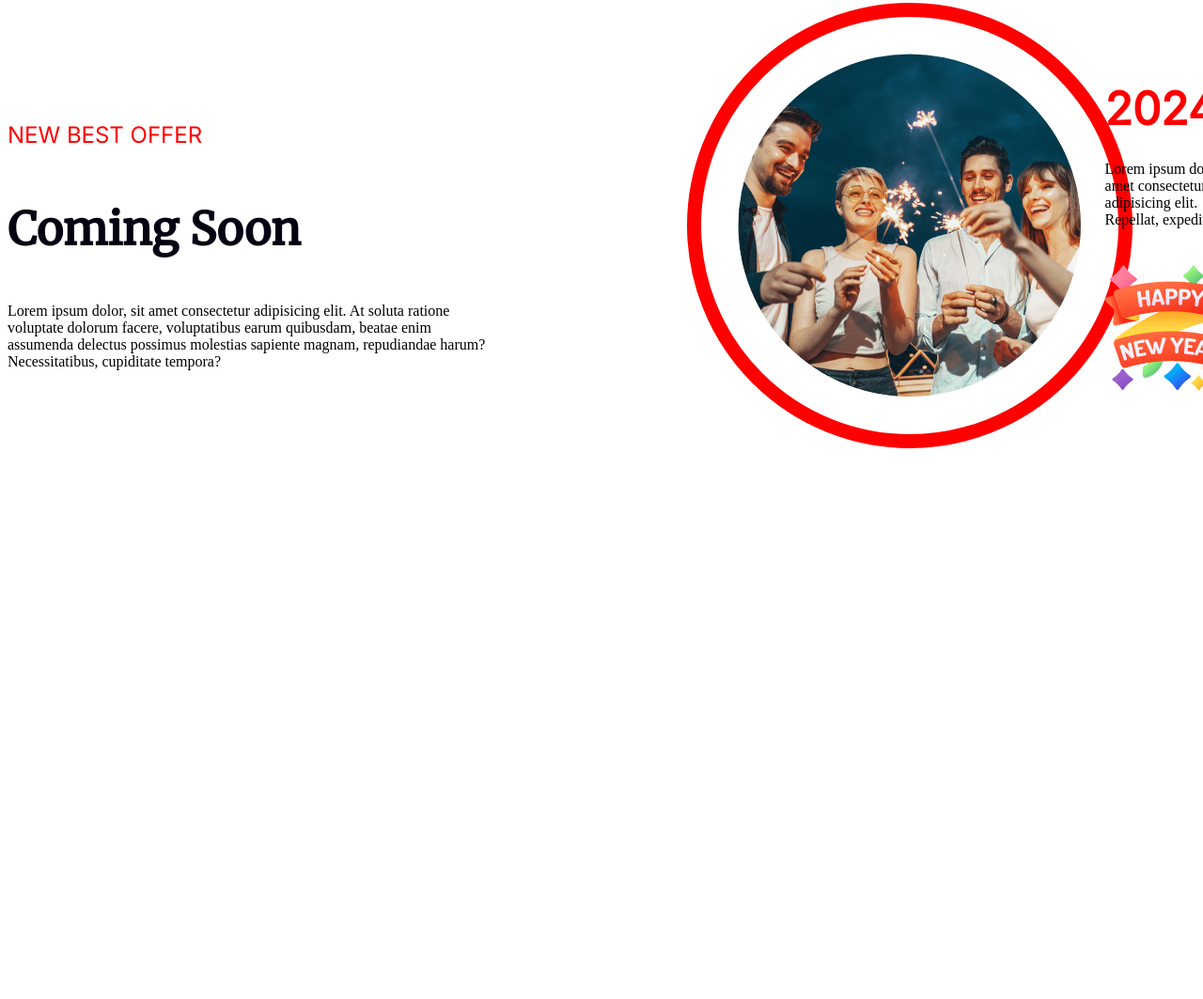
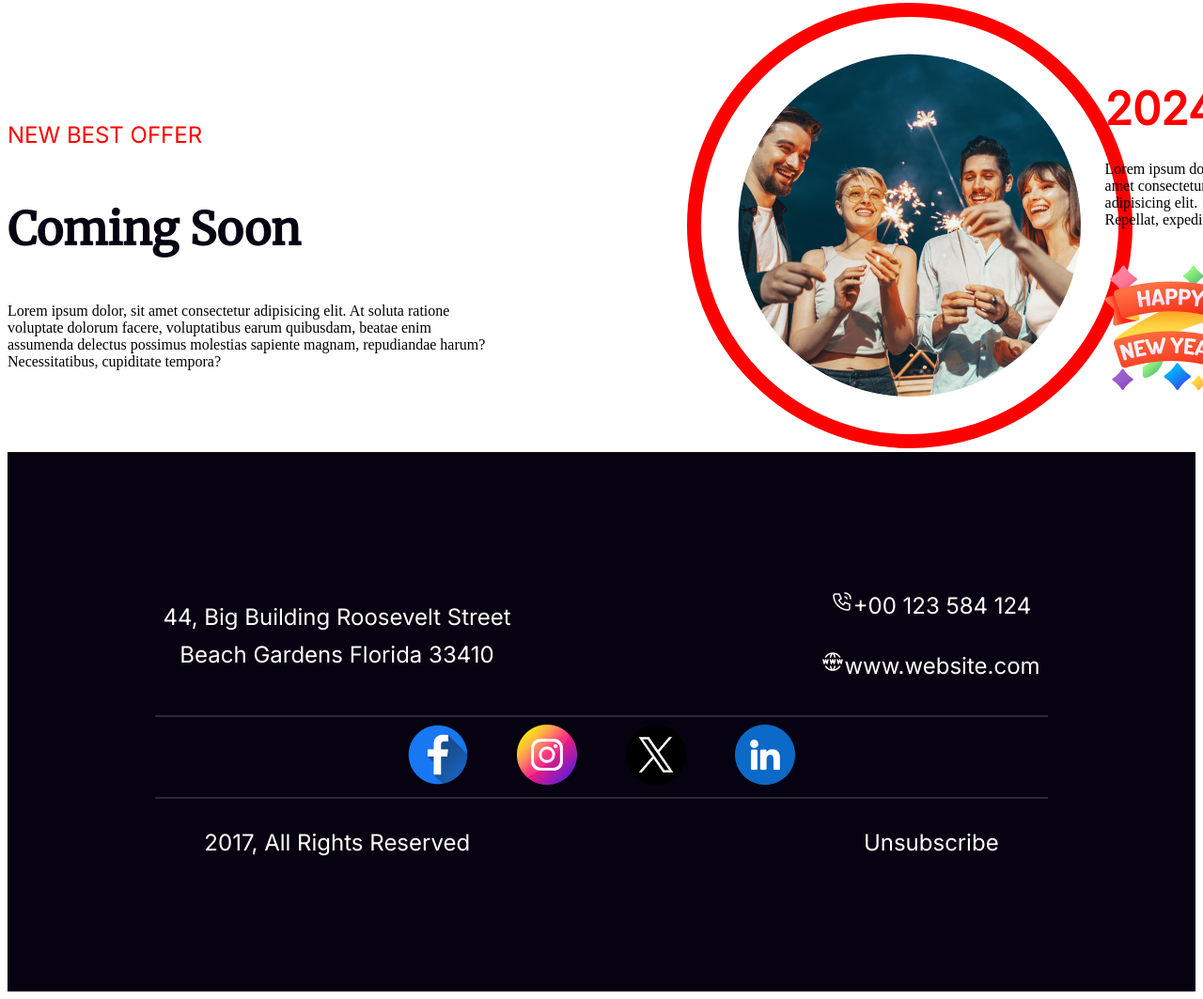
Before and after one commit to sms-Sifat-115/B9-Assignment-1, a plain HTML site: page index.html in a window 1280 px wide. Shown: the part 3084-4147 px from the top of the page at 94% size. Before the commit the page ends 3573 px from the top, so only its background shows below. Drawn offline with Linux system fonts and the light colour scheme.

Commit message:
Nineth Draft: Footer Added

```diff
--- a/index.html
+++ b/index.html
@@ -67,7 +67,28 @@
         </section>
     </article>
     <footer>
-
+        <section id="contacts">
+            <div>
+                <p>44, Big Building Roosevelt Street <br>
+                    Beach Gardens Florida 33410 </p>
+            </div>
+            <div>
+                <p><img src="/resources/Call.png" alt="">+00 123 584 124</p>
+                <p><img src="/resources/Website.png" alt="">www.website.com</p>
+            </div>
+        </section>
+        <hr>
+        <section id="social">
+            <img src="/resources/Facebook.png" alt="">
+            <img src="/resources/Instagram.png" alt="">
+            <img src="/resources/Twitter.png" alt="">
+            <img src="/resources/Linkedin.png" alt="">
+        </section>
+        <hr>
+        <section id="rights">
+            <p>2017, All Rights Reserved</p>
+            <p>Unsubscribe</p>
+        </section>
     </footer>
 </body>
 </html>
--- a/style.css
+++ b/style.css
@@ -241,3 +241,45 @@ header > section > p {
 .offer-time {
     margin-left: 50px;
 }
+footer {
+    width: 100%;
+
+    background-color: #070211;
+    color: #FFF;
+    text-align: center;
+    padding: 120px 0px;
+    margin: 0%;
+}
+#contacts {
+    display: flex;
+    align-items: center;
+    justify-content: space-around;
+    line-height: 24px;
+    color: #FFF;
+    font-family: Inter;
+    font-size: 24px;
+    font-style: normal;
+    font-weight: 500;
+    line-height: 40px;
+}
+#contacts > img {
+    display: inline;
+    margin-right: 10px;
+}
+footer > hr {
+    border: 1px solid rgba(255, 255, 255, 0.15);
+    width: 75%;
+}
+#social > img {
+    margin: 0px 24px;
+}
+#rights {
+    display: flex;
+    justify-content: space-around;
+    color: #FFF;
+    font-family: Inter;
+    font-size: 24px;
+    font-style: normal;
+    font-weight: 500;
+    line-height: normal;
+}
```
